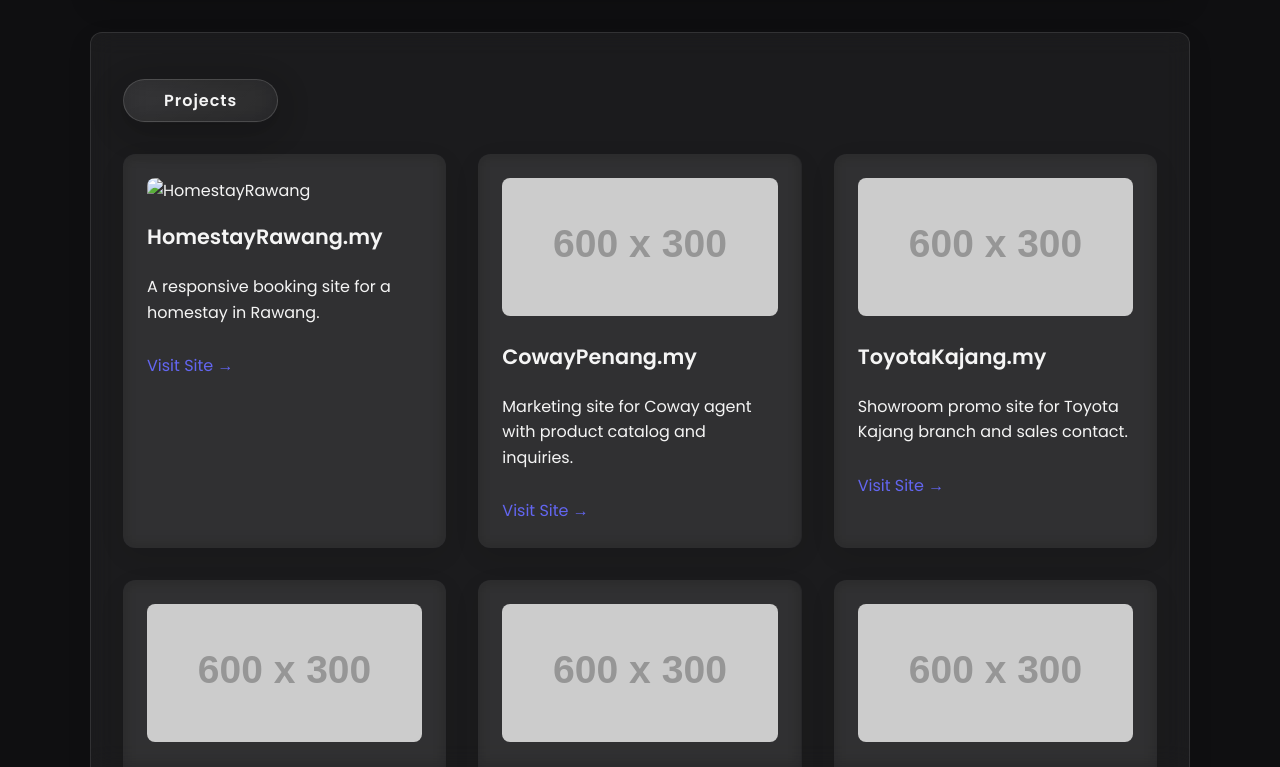
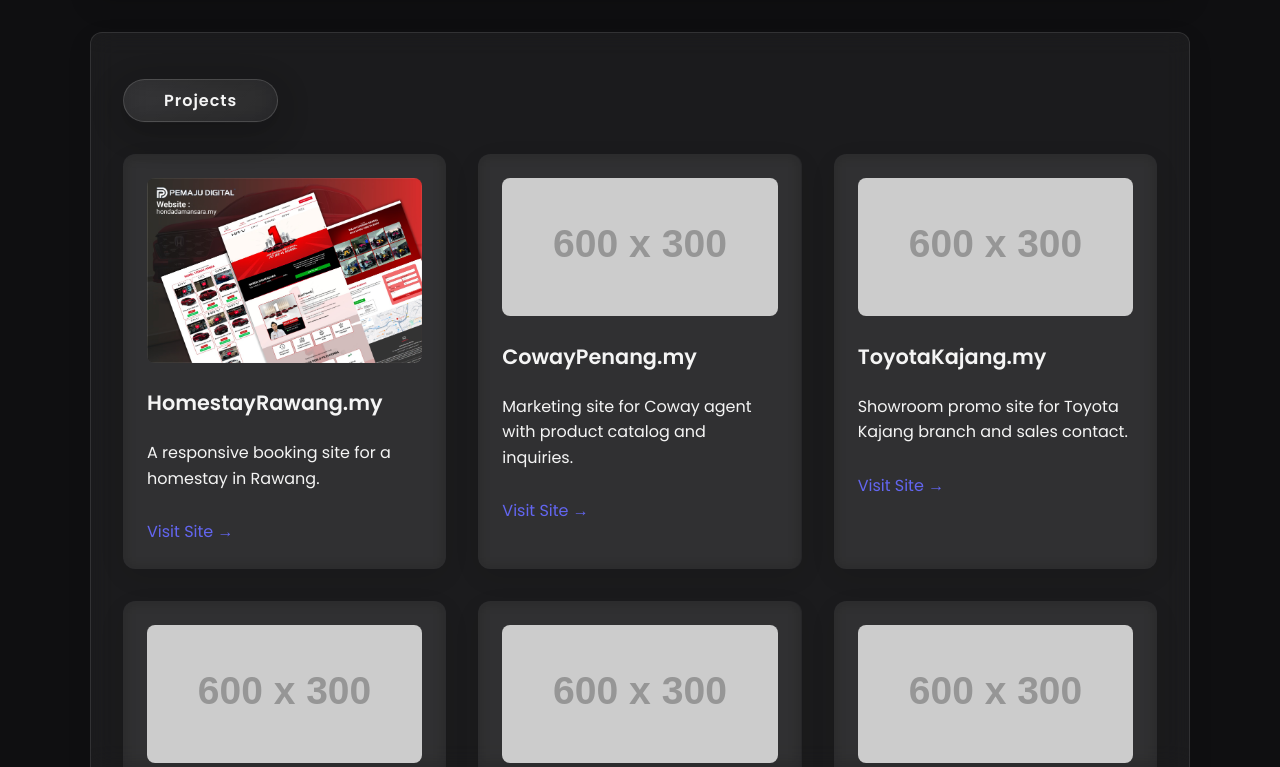
Before and after one commit to Idzzzhm/portfolio, a plain HTML site: page index.html in a window 1280 px wide. Shown: the part 1506-2273 px from the top of the page. Drawn offline with nearby package versions, Linux system fonts and the light colour scheme; placeholder pictures from the web are drawn by us.

Commit message:
Update index.html

```diff
--- a/index.html
+++ b/index.html
@@ -442,7 +442,7 @@
 <header>
   <div class="swiper slider">
   <div class="swiper-wrapper">
-    <div class="swiper-slide"><img src="img/slider1.jpg" alt="Slide 1" class="slider-img"></div>
+    <div class="swiper-slide"><img src="img/slider.jpg" alt="Slide 1" class="slider-img"></div>
     <div class="swiper-slide"><img src="img/slider2.png" alt="Slide 2" class="slider-img"></div>
     <div class="swiper-slide"><img src="img/slider3.png" alt="Slide 3" class="slider-img"></div>
   </div>
@@ -468,7 +468,7 @@
     <h2 class="section-title">Projects</h2>
     <div class="projects">
       <div class="project-card">
-        <img src="img/slider1.jpg" alt="HomestayRawang">
+        <img src="img/slider.jpg" alt="HomestayRawang">
         <h3>HomestayRawang.my</h3>
         <p>A responsive booking site for a homestay in Rawang.</p>
         <a href="https://homestayrawang.my" target="_blank">Visit Site →</a>
```
